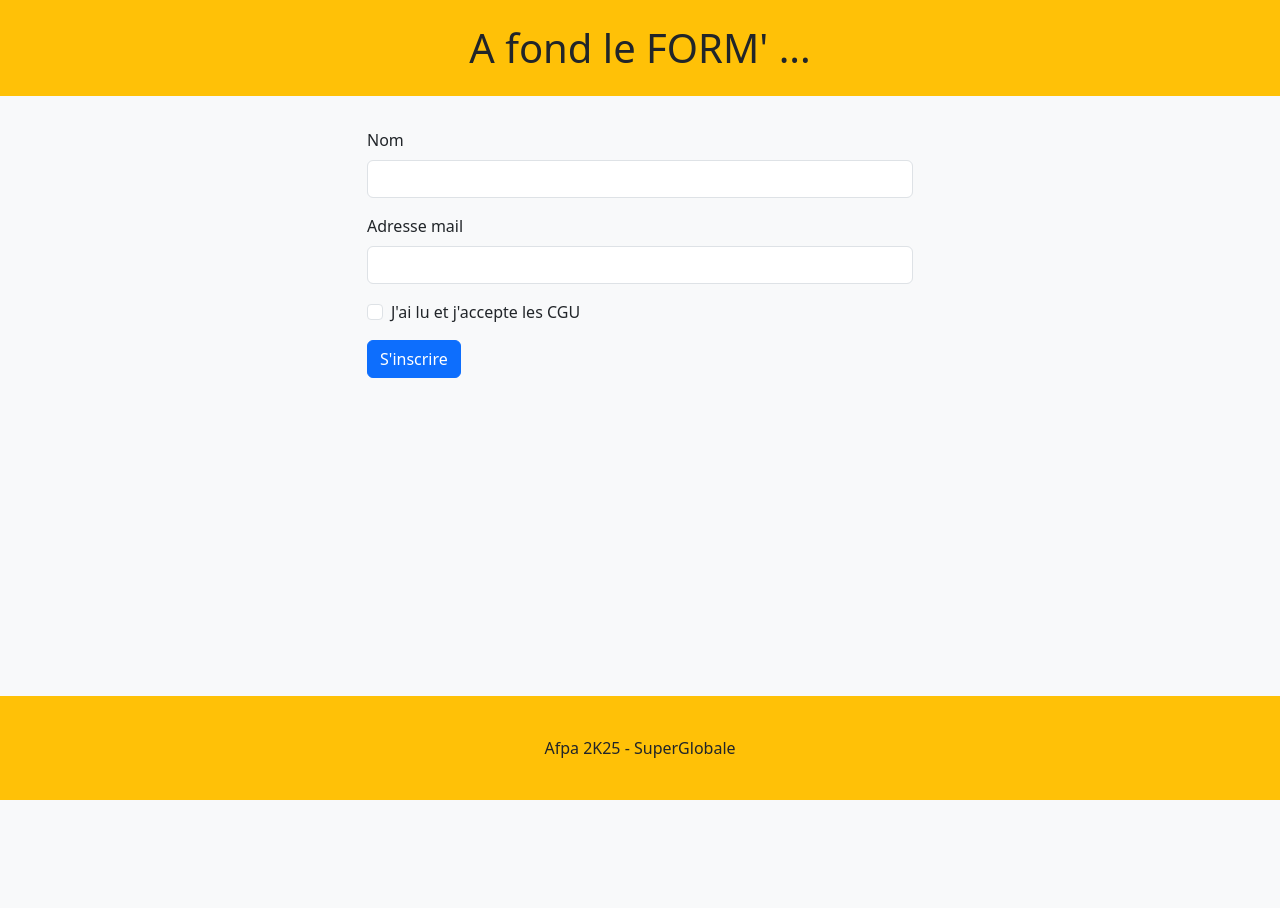
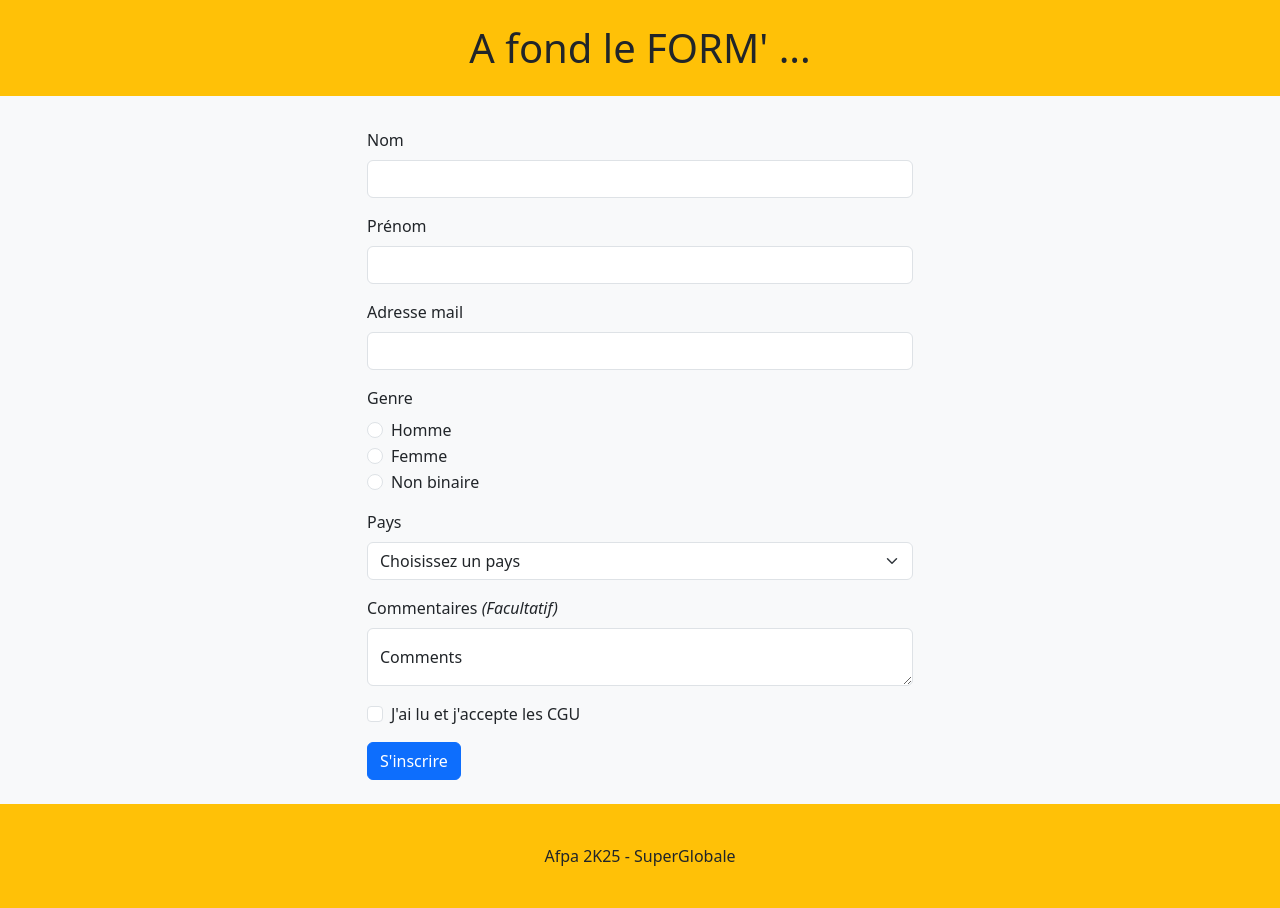
Before and after one commit to AnousoneM/docker-form, a PHP site: page /formulaire.php in a window 1280 px wide. Before the commit the page ends 800 px from the top, so only its background shows below. Run offline with PHP 8.4, Linux system fonts and the light colour scheme.

Commit message:
mise à jour avec controle input ok et page confirmation ok

```diff
--- a/src/confirmation.php
+++ b/src/confirmation.php
@@ -21,7 +21,9 @@
 
             <div class="col-6 text-center">
 
-                <p>Mail envoyé</p>
+                <p>Un mail de confirmation a été à l'adresse suivante :</p>
+                <p><span class="fw-bold"><?= $_GET['email'] ?? "john.doe@mail.com"?></span></p>
+                <a href="formulaire.php" class="btn btn-primary">Retour</a>
 
             </div>
 
--- a/src/formulaire.php
+++ b/src/formulaire.php
@@ -1,6 +1,4 @@
 <?php
-
-// var_dump($_POST);
 
 // Création de regeX
 $regName = "/^[a-zA-Zàèé\-]+$/";
@@ -22,6 +20,17 @@ if ($_SERVER["REQUEST_METHOD"] == "POST") {
         }
     }
 
+    if (isset($_POST["firstname"])) {
+        // on va vérifier si c'est vide
+        if (empty($_POST["firstname"])) {
+            // si c'est vide, je créé une erreur dans mon tableau
+            $errors['firstname'] = 'Prénom obligatoire';
+        } else if (!preg_match($regName, $_POST["lastname"])) {
+            // si ça ne respecte pas la regeX
+            $errors['firstname'] = 'Caractère(s) non autorisé(s)';
+        }
+    }
+
     if (isset($_POST["email"])) {
         // on va vérifier si c'est vide
         if (empty($_POST["email"])) {
@@ -33,17 +42,25 @@ if ($_SERVER["REQUEST_METHOD"] == "POST") {
         }
     }
 
-    if(!isset($_POST["cgu"])){
+    if (!isset($_POST["gender"])) {
         // si cgu non présen, on créé une erreur
-            $errors['cgu'] = 'Veuillez valider les CGU';
+        $errors['gender'] = 'Veuillez préciser votre genre';
     }
 
-
-    if(empty($errors)){
-        // header("Location: confirmation.php");
+    if (!isset($_POST["country"])) {
+        // si cgu non présen, on créé une erreur
+        $errors['country'] = 'Veuillez sélectionner un pays';
     }
 
+    if (!isset($_POST["cgu"])) {
+        // si cgu non présen, on créé une erreur
+        $errors['cgu'] = 'Veuillez valider les CGU';
+    }
 
+    if (empty($errors)) {
+        // on inclut un paramètre URL pour pouvoir l'utiliser dans la page confirmation.php
+        header("Location: confirmation.php?email=" . $_POST["email"]);
+    }
 }
 
 
@@ -81,8 +98,55 @@ if ($_SERVER["REQUEST_METHOD"] == "POST") {
                     </div>
 
                     <div class="mb-3">
+                        <label for="firstname" class="form-label">Prénom</label><span class="ms-2 text-danger fst-italic fw-light"><?= $errors["firstname"] ?? '' ?></span>
+                        <input type="text" class="form-control" id="firstname" name="firstname" value="<?= $_POST["firstname"] ?? "" ?>">
+                    </div>
+
+                    <div class="mb-3">
                         <label for="email" class="form-label">Adresse mail</label><span class="ms-2 text-danger fst-italic fw-light"><?= $errors["email"] ?? '' ?></span>
                         <input type="email" class="form-control" id="email" name="email" value="<?= $_POST["email"] ?? "" ?>">
+                    </div>
+
+                    <div class="mb-3">
+                        <label for="email" class="form-label">Genre</label><span class="ms-2 text-danger fst-italic fw-light"><?= $errors["gender"] ?? '' ?></span>
+                        <div class="form-check">
+                            <input class="form-check-input" type="radio" value="homme" id="homme" name="gender" <?= isset($_POST["gender"]) && $_POST["gender"] == "homme" ? "checked" : "" ?>>
+                            <label class="form-check-label" for="homme">
+                                Homme
+                            </label>
+                        </div>
+                        <div class="form-check">
+                            <input class="form-check-input" type="radio" value="femme" id="femme" name="gender" <?= isset($_POST["gender"]) && $_POST["gender"] == "femme" ? "checked" : "" ?>>
+                            <label class="form-check-label" for="femme">
+                                Femme
+                            </label>
+                        </div>
+                        <div class="form-check">
+                            <input class="form-check-input" type="radio" value="non binaire" id="nonBinaire" name="gender" <?= isset($_POST["gender"]) && $_POST["gender"] == "non binaire" ? "checked" : "" ?>>
+                            <label class="form-check-label" for="nonBinaire">
+                                Non binaire
+                            </label>
+                        </div>
+
+                    </div>
+
+                    <div class="mb-3 p-0 form-check">
+                        <label for="email" class="form-label">Pays</label><span class="ms-2 text-danger fst-italic fw-light"><?= $errors["country"] ?? '' ?></span>
+                        <select class="form-select" name="country">
+                            <option selected disabled>Choisissez un pays</option>
+                            <option value="1" <?= isset($_POST["country"]) && $_POST["country"] == 1 ? "selected" : "" ?>>France</option>
+                            <option value="2" <?= isset($_POST["country"]) && $_POST["country"] == 2 ? "selected" : "" ?>>Belgique</option>
+                            <option value="3" <?= isset($_POST["country"]) && $_POST["country"] == 3 ? "selected" : "" ?>>Suisse</option>
+                            <option value="4" <?= isset($_POST["country"]) && $_POST["country"] == 4 ? "selected" : "" ?>>Autres</option>
+                        </select>
+                    </div>
+
+                    <div class="mb-3">
+                        <label for="email" class="form-label">Commentaires <i>(Facultatif)</i></label>
+                        <div class="form-floating">
+                            <textarea class="form-control" placeholder="Leave a comment here" id="comments" name="comments"><?= isset($_POST["comments"]) ? $_POST["comments"] : ""?></textarea>
+                            <label for="floatingTextarea">Comments</label>
+                        </div>
                     </div>
 
                     <div class="mb-3 form-check">
--- a/src/index.php
+++ b/src/index.php
@@ -1,3 +1,4 @@
 <?php
 
 header('Location: formulaire.php');
+exit;
```
Also changed, not shown: 2 other files.
